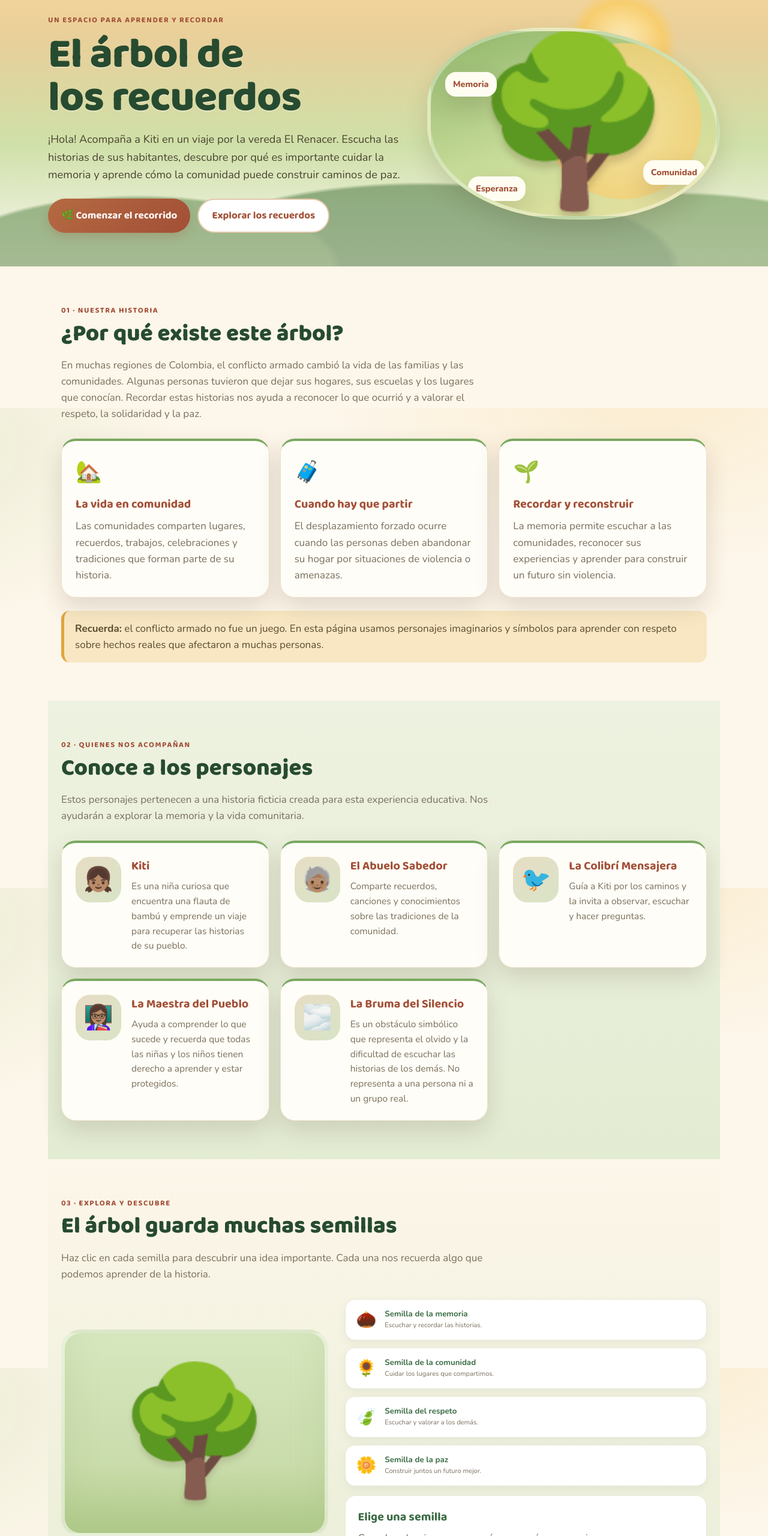
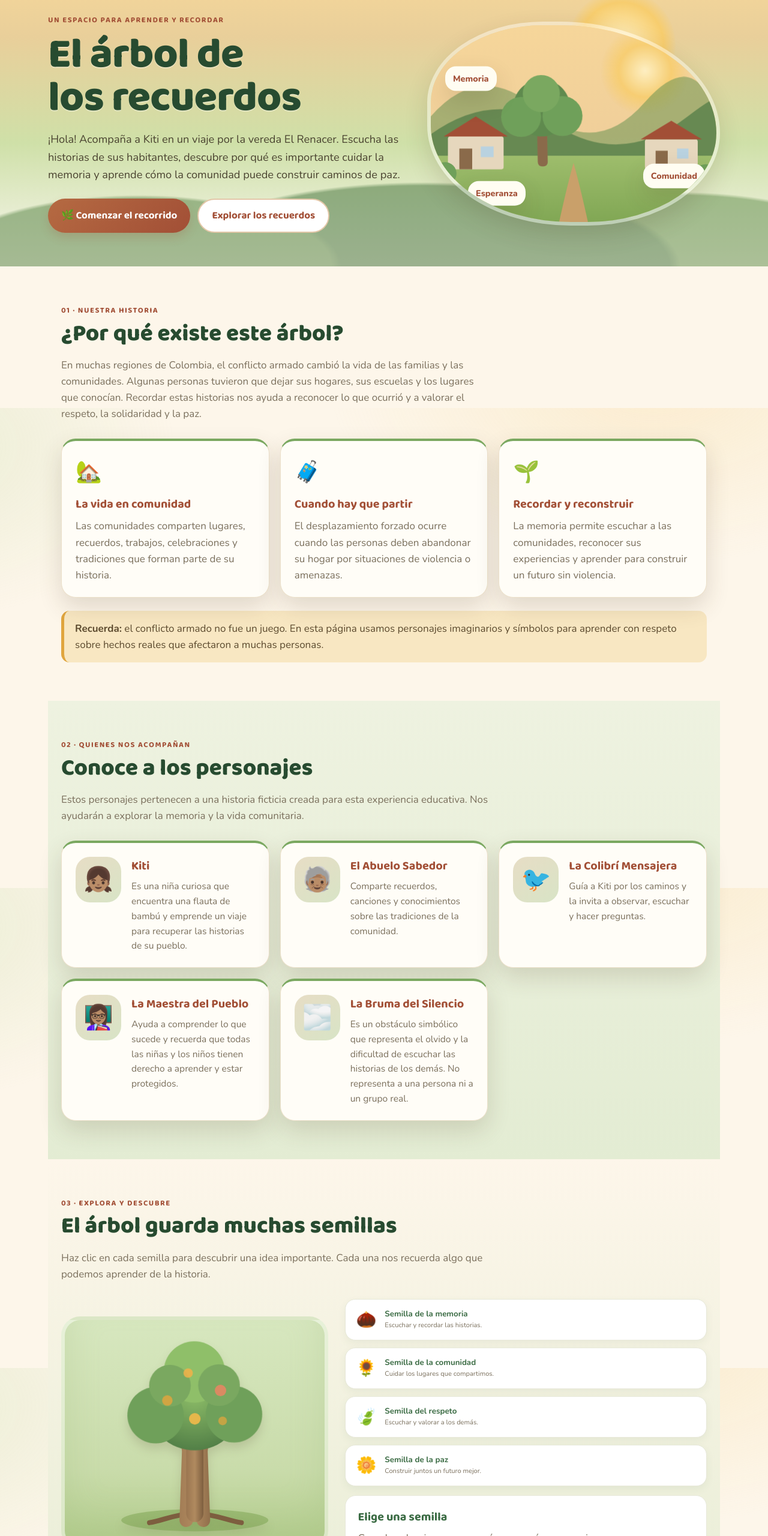
Before and after one commit to isabellamariapita-bot/el-arbol-de-los-recuerdos, a plain HTML site: page index.html in a window 1280 px wide. Shown: the part 120-2680 px from the top of the page at 60% size. Drawn offline with nearby package versions, Linux system fonts and the light colour scheme.

Commit message:
Reemplaza emojis por ilustraciones SVG animadas de la vereda
- Hero: escena ilustrada de la vereda al atardecer (montanas, casas con teja, sol, arbol, camino) con sol que brilla y arbol que se mece
- Arbol de recuerdos: arbol SVG detallado con copa, tronco, raices y frutos que titilan
- Animaciones de aparicion suave al hacer scroll (cards, pasos, quiz, semillas, podcast)
- Respeta prefers-reduced-motion

```diff
--- a/index.html
+++ b/index.html
@@ -70,10 +70,16 @@ h1{font-size:clamp(2.5rem,5.5vw,4.6rem);line-height:1.02;color:var(--deep);margi
 .btn:hover{filter:brightness(1.07);transform:translateY(-2px)}
 .btn:focus-visible{outline:3px solid var(--gold);outline-offset:2px}
 .btn.secondary{background:#fff;color:var(--teja);border:2px solid #e3c7a8;box-shadow:none}
-.hero-art{min-height:320px;border-radius:42% 58% 48% 52%;background:linear-gradient(160deg,#8fb56a,#c9dd9a 55%,#eadf9f);display:grid;place-items:center;position:relative;box-shadow:var(--shadow);overflow:hidden;border:6px solid #ffffff55}
-.hero-art:before{content:"";position:absolute;width:260px;height:260px;border-radius:50%;background:radial-gradient(circle,#fbe5a0,#f3c766);top:20px;right:25px;opacity:.8}
-.tree{position:relative;font-size:clamp(10rem,22vw,17rem);filter:drop-shadow(0 12px 6px #4a351f33);z-index:1;line-height:1}
+.hero-art{min-height:340px;border-radius:42% 58% 48% 52%;display:grid;place-items:center;position:relative;box-shadow:var(--shadow);overflow:hidden;border:6px solid #ffffff66}
+.scene{position:absolute;inset:0;width:100%;height:100%;display:block}
+.scene .sun{transform-origin:300px 86px;animation:sunGlow 6s ease-in-out infinite}
+.hero-tree{transform-origin:157px 220px;animation:sway 5s ease-in-out infinite}
+@keyframes sunGlow{0%,100%{opacity:.85}50%{opacity:1}}
+@keyframes sway{0%,100%{transform:rotate(-1.2deg)}50%{transform:rotate(1.2deg)}}
 .float{position:absolute;background:#fffdf2;border-radius:18px;padding:9px 13px;font-size:.9rem;font-weight:800;box-shadow:var(--shadow);z-index:2;color:var(--teja)}
+.float{animation:bob 4s ease-in-out infinite}
+.f2{animation-delay:.8s}.f3{animation-delay:1.6s}
+@keyframes bob{0%,100%{transform:translateY(0)}50%{transform:translateY(-7px)}}
 .f1{top:22%;left:5%}.f2{bottom:17%;right:4%}.f3{bottom:8%;left:13%}
 
 .section{max-width:1120px;margin:auto;padding:64px 22px}
@@ -95,6 +101,14 @@ h1{font-size:clamp(2.5rem,5.5vw,4.6rem);line-height:1.02;color:var(--deep);margi
 .big-tree{background:linear-gradient(180deg,#d7e7bf,#c2d6a0);border-radius:32px;min-height:340px;display:grid;place-items:center;position:relative;overflow:hidden;box-shadow:inset 0 -40px 60px #8aa86a33;border:6px solid #ffffff66}
 .big-tree:after{content:"";position:absolute;left:0;right:0;bottom:0;height:34%;background:linear-gradient(180deg,transparent,#9bbf6e55)}
 .big-tree span{font-size:13rem;filter:drop-shadow(0 8px 5px #4a351f26);position:relative;z-index:1}
+.memory-tree{width:82%;height:92%;position:relative;z-index:1;filter:drop-shadow(0 10px 8px #4a351f26)}
+.memory-tree .crown{transform-origin:160px 140px;animation:sway 6s ease-in-out infinite}
+.memory-tree .fruit{transform-origin:center;animation:twinkle 2.8s ease-in-out infinite}
+.memory-tree .fruit:nth-of-type(2){animation-delay:.5s}
+.memory-tree .fruit:nth-of-type(3){animation-delay:1s}
+.memory-tree .fruit:nth-of-type(4){animation-delay:1.5s}
+.memory-tree .fruit:nth-of-type(5){animation-delay:2s}
+@keyframes twinkle{0%,100%{opacity:.75;transform:scale(1)}50%{opacity:1;transform:scale(1.18)}}
 .seed-list{display:grid;gap:12px}
 .seed{background:white;border:1px solid #e7e8d9;border-radius:17px;padding:15px 17px;display:flex;align-items:center;gap:14px;cursor:pointer;text-align:left;color:var(--ink);width:100%;box-shadow:0 5px 14px #315b4610;transition:transform .12s ease,border-color .15s ease}
 .seed:hover{transform:translateY(-2px)}
@@ -150,7 +164,14 @@ footer a{color:#f6cf7e}
  .podcast{grid-template-columns:1fr;text-align:center;justify-items:center}
  .podcast .controls{justify-content:center}
 }
-@media (prefers-reduced-motion:reduce){*{transition:none!important}html{scroll-behavior:auto}}
+/* Aparición suave al entrar en pantalla */
+.reveal{opacity:0;transform:translateY(22px);transition:opacity .6s ease,transform .6s ease}
+.reveal.in{opacity:1;transform:none}
+@media (prefers-reduced-motion:reduce){
+ *{transition:none!important;animation:none!important}
+ html{scroll-behavior:auto}
+ .reveal{opacity:1;transform:none}
+}
 </style>
 </head>
 <body>
@@ -183,8 +204,55 @@ footer a{color:#f6cf7e}
     <a class="btn secondary" href="#arbol">Explorar los recuerdos</a>
    </div>
   </div>
-  <div class="hero-art" role="img" aria-label="Ilustración simbólica de un árbol frondoso">
-   <span class="tree">🌳</span><span class="float f1">Memoria</span><span class="float f2">Comunidad</span><span class="float f3">Esperanza</span>
+  <div class="hero-art" role="img" aria-label="Ilustración de la vereda El Renacer al atardecer: montañas de selva, casas con techo de teja, un camino y un árbol frondoso">
+   <svg class="scene" viewBox="0 0 400 320" preserveAspectRatio="xMidYMid slice" aria-hidden="true">
+    <defs>
+     <linearGradient id="sky" x1="0" y1="0" x2="0" y2="1">
+      <stop offset="0" stop-color="#f7d79a"/><stop offset=".55" stop-color="#f0cf9a"/><stop offset="1" stop-color="#cfe0a8"/>
+     </linearGradient>
+     <linearGradient id="ground" x1="0" y1="0" x2="0" y2="1">
+      <stop offset="0" stop-color="#9ebd6c"/><stop offset="1" stop-color="#7aa24f"/>
+     </linearGradient>
+     <radialGradient id="sung" cx="50%" cy="50%" r="50%">
+      <stop offset="0" stop-color="#fff3c8"/><stop offset=".6" stop-color="#f7cd6e"/><stop offset="1" stop-color="#f7cd6e00"/>
+     </radialGradient>
+    </defs>
+    <rect width="400" height="320" fill="url(#sky)"/>
+    <circle class="sun" cx="300" cy="86" r="62" fill="url(#sung)"/>
+    <!-- montañas de selva -->
+    <path d="M0 150 Q70 70 150 140 T300 130 T400 150 V210 H0 Z" fill="#6a9455" opacity=".55"/>
+    <path d="M0 175 Q90 110 180 165 T360 150 T400 175 V230 H0 Z" fill="#4d7a44" opacity=".7"/>
+    <!-- suelo -->
+    <rect y="205" width="400" height="115" fill="url(#ground)"/>
+    <!-- camino de tierra -->
+    <path d="M175 320 Q190 250 200 215 Q210 250 225 320 Z" fill="#c9a06a"/>
+    <!-- casa izquierda -->
+    <g>
+     <rect x="24" y="178" width="78" height="46" rx="3" fill="#e6d7bd"/>
+     <path d="M18 178 L63 150 L108 178 Z" fill="#a24f36"/>
+     <rect x="40" y="195" width="18" height="29" fill="#8a6a4a"/>
+     <rect x="70" y="192" width="18" height="15" fill="#b9d2e0"/>
+    </g>
+    <!-- casa derecha -->
+    <g>
+     <rect x="300" y="182" width="74" height="42" rx="3" fill="#e6d7bd"/>
+     <path d="M294 182 L337 156 L380 182 Z" fill="#a24f36"/>
+     <rect x="315" y="198" width="17" height="26" fill="#8a6a4a"/>
+     <rect x="345" y="195" width="16" height="14" fill="#b9d2e0"/>
+    </g>
+    <!-- árbol frondoso -->
+    <g class="hero-tree">
+     <rect x="150" y="150" width="14" height="70" rx="6" fill="#8a6a4a"/>
+     <circle cx="157" cy="138" r="40" fill="#5f8a4e"/>
+     <circle cx="128" cy="150" r="28" fill="#6fa05a"/>
+     <circle cx="186" cy="150" r="28" fill="#6fa05a"/>
+     <circle cx="157" cy="118" r="26" fill="#7aa860"/>
+    </g>
+    <!-- arbustos -->
+    <circle cx="20" cy="230" r="16" fill="#6fa05a"/>
+    <circle cx="385" cy="235" r="18" fill="#6fa05a"/>
+   </svg>
+   <span class="float f1">Memoria</span><span class="float f2">Comunidad</span><span class="float f3">Esperanza</span>
   </div>
  </div>
 </section>
@@ -214,7 +282,39 @@ footer a{color:#f6cf7e}
 <section class="section tree-section" id="arbol">
  <div class="section-head"><div class="eyebrow">03 · Explora y descubre</div><h2>El árbol guarda muchas semillas</h2><p>Haz clic en cada semilla para descubrir una idea importante. Cada una nos recuerda algo que podemos aprender de la historia.</p></div>
  <div class="memory-layout">
-  <div class="big-tree" aria-label="Árbol de los recuerdos"><span>🌳</span></div>
+  <div class="big-tree" aria-label="Ilustración del árbol de los recuerdos">
+   <svg class="memory-tree" viewBox="0 0 320 340" preserveAspectRatio="xMidYMax meet" aria-hidden="true">
+    <defs>
+     <radialGradient id="crown" cx="50%" cy="40%" r="65%">
+      <stop offset="0" stop-color="#8fbf69"/><stop offset="1" stop-color="#4d7a44"/>
+     </radialGradient>
+     <linearGradient id="trunk" x1="0" y1="0" x2="1" y2="0">
+      <stop offset="0" stop-color="#9a7550"/><stop offset=".5" stop-color="#b08a5f"/><stop offset="1" stop-color="#7d5e3f"/>
+     </linearGradient>
+    </defs>
+    <!-- suelo/raíces -->
+    <ellipse cx="160" cy="312" rx="120" ry="18" fill="#7aa24f" opacity=".5"/>
+    <path d="M160 300 C120 304 110 312 86 316 M160 300 C200 304 212 312 236 316" stroke="#7d5e3f" stroke-width="8" fill="none" stroke-linecap="round"/>
+    <!-- tronco con ramas -->
+    <path d="M146 312 L150 200 C150 180 134 170 120 150 M174 312 L170 200 C170 180 186 170 200 150" stroke="url(#trunk)" stroke-width="22" fill="none" stroke-linecap="round"/>
+    <rect x="146" y="150" width="28" height="165" rx="14" fill="url(#trunk)"/>
+    <!-- copa frondosa -->
+    <g class="crown">
+     <circle cx="160" cy="120" r="78" fill="url(#crown)"/>
+     <circle cx="96" cy="140" r="46" fill="#6fa05a"/>
+     <circle cx="224" cy="140" r="46" fill="#6fa05a"/>
+     <circle cx="160" cy="70" r="50" fill="#8fbf69"/>
+     <circle cx="120" cy="92" r="34" fill="#7aa860"/>
+     <circle cx="200" cy="92" r="34" fill="#7aa860"/>
+    </g>
+    <!-- semillas/frutos que brillan -->
+    <circle class="fruit" cx="118" cy="120" r="8" fill="#e0a53e"/>
+    <circle class="fruit" cx="196" cy="110" r="8" fill="#dd8a63"/>
+    <circle class="fruit" cx="160" cy="150" r="8" fill="#e8b84b"/>
+    <circle class="fruit" cx="150" cy="80" r="7" fill="#f1b24a"/>
+    <circle class="fruit" cx="205" cy="150" r="7" fill="#e0a53e"/>
+   </svg>
+  </div>
   <div>
    <div class="seed-list">
     <button class="seed" data-title="Semilla de la memoria" data-copy="Recordar es escuchar y reconocer las experiencias de las personas y comunidades. Sus historias merecen respeto."><span class="seed-icon">🌰</span><span><strong>Semilla de la memoria</strong><small>Escuchar y recordar las historias.</small></span></button>
@@ -477,6 +577,17 @@ document.querySelectorAll('#decisiones-kiti .quiz').forEach(quiz=>{
  audio.addEventListener('ended',render);
  render();
 })();
+
+/* ===== Aparición suave de secciones al hacer scroll ===== */
+(function(){
+ const items=document.querySelectorAll('.card, .step, .quiz, .seed, .podcast, .note');
+ items.forEach(el=>el.classList.add('reveal'));
+ if(!('IntersectionObserver'in window)){items.forEach(el=>el.classList.add('in'));return;}
+ const io=new IntersectionObserver((entries)=>{
+  entries.forEach(e=>{if(e.isIntersecting){e.target.classList.add('in');io.unobserve(e.target);}});
+ },{threshold:.12});
+ items.forEach(el=>io.observe(el));
+})();
 </script>
 </body>
 </html>
```
